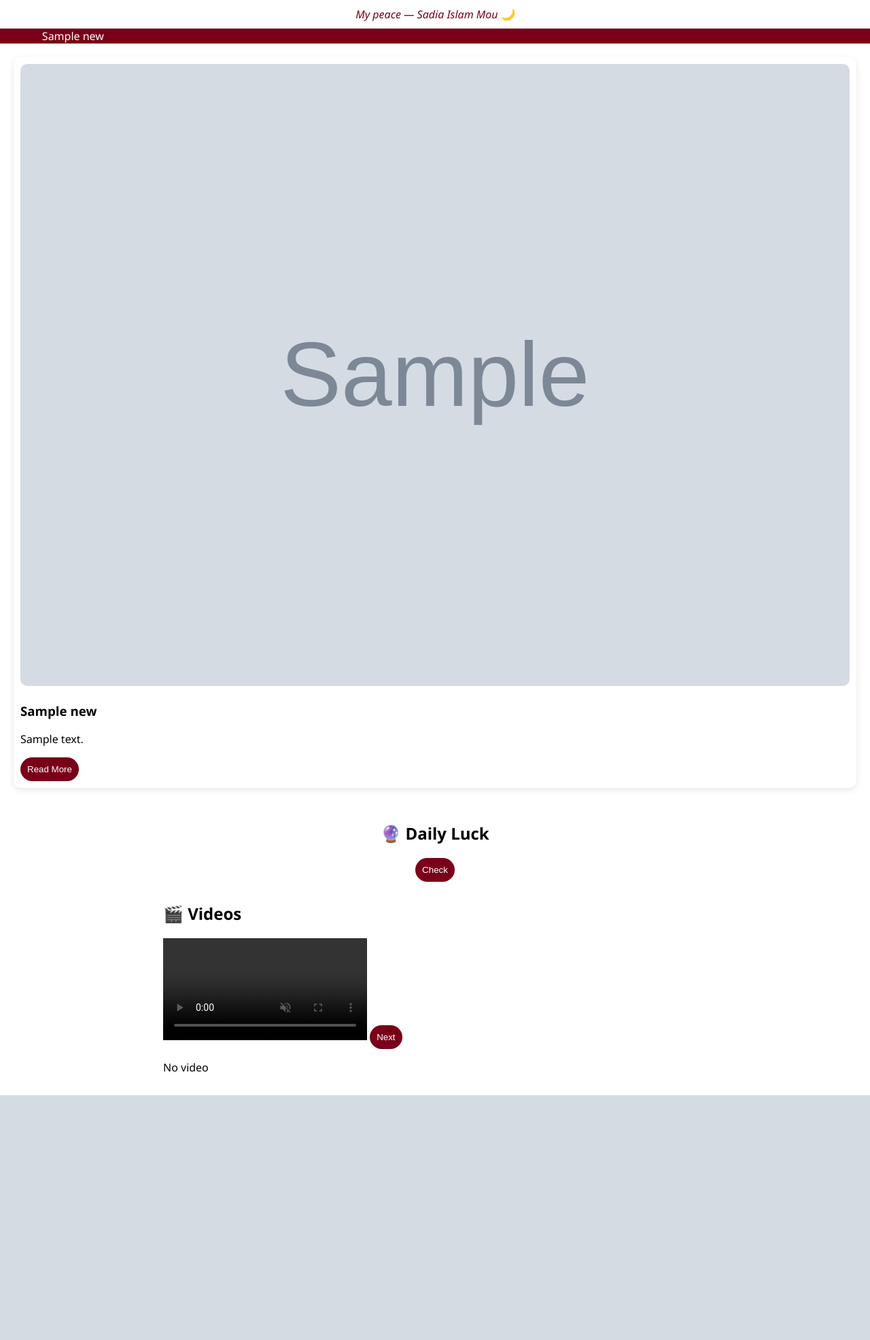
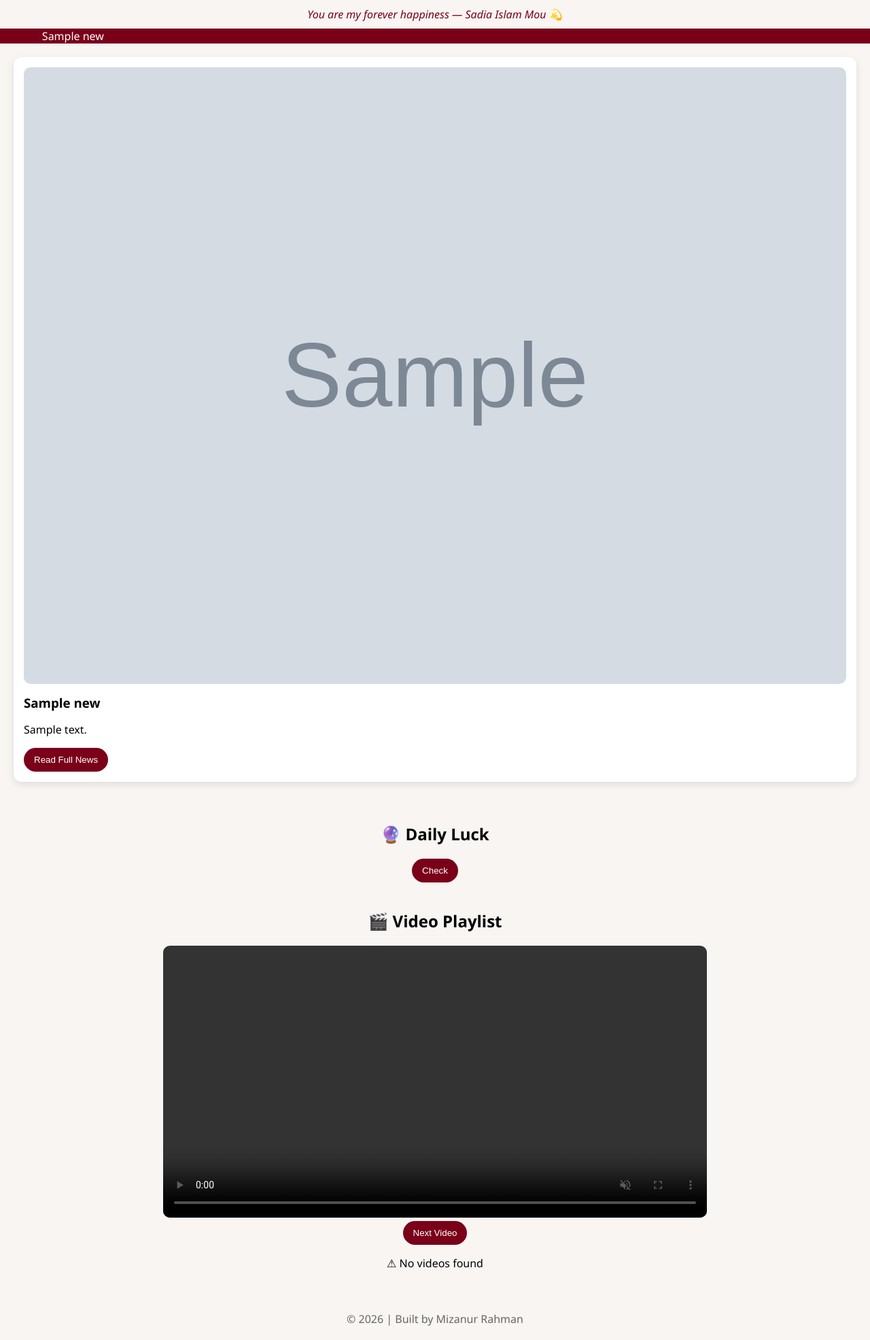
Before and after one commit to mizan918/news-ready-app, a Flask app: template news_ready_app/templates/index.html in a window 1280 px wide. Shown: the part 126-2097 px from the top of the page at 68% size. Before the commit the page ends 1737 px from the top, so only its background shows below. Run offline with Flask 3, Linux system fonts and the light colour scheme; the template is opened without the code that fills it: most values are stand-ins (such as "Sample title", 1, 10 or a date in 2020); grey boxes marked "Sample" are stand-in pictures.

Commit message:
Update index.html

```diff
--- a/news_ready_app/templates/index.html
+++ b/news_ready_app/templates/index.html
@@ -5,81 +5,111 @@
 <meta name="viewport" content="width=device-width, initial-scale=1">
 
 <style>
-body { margin:0; font-family:'Segoe UI'; }
+
+body {
+    margin: 0;
+    font-family: 'Segoe UI';
+    background: #f8f5f2;
+}
 
 /* HEADER */
 header {
-    background:#7a0019;
-    color:white;
-    text-align:center;
-    padding:20px;
+    background: #7a0019;
+    color: white;
+    text-align: center;
+    padding: 20px;
 }
 
 /* LOVE */
 .love-line {
-    text-align:center;
-    color:#7a0019;
-    font-style:italic;
-    margin:10px;
+    text-align: center;
+    padding: 10px;
+    font-style: italic;
+    color: #7a0019;
 }
 
 /* TICKER */
 .ticker {
-    display:flex;
-    background:#7a0019;
-    color:white;
-    overflow:hidden;
+    display: flex;
+    background: #7a0019;
+    color: white;
+    overflow: hidden;
 }
 .ticker-move {
-    white-space:nowrap;
-    animation:ticker 25s linear infinite;
+    white-space: nowrap;
+    animation: ticker 25s linear infinite;
 }
-.ticker-move:hover { animation-play-state: paused; }
-.ticker-move span { margin-right:40px; }
+.ticker-move:hover {
+    animation-play-state: paused;
+}
+.ticker-move span {
+    margin-right: 40px;
+}
 
 @keyframes ticker {
-    from{transform:translateX(100%)}
-    to{transform:translateX(-100%)}
+    from { transform: translateX(100%); }
+    to { transform: translateX(-100%); }
 }
 
-/* GRID */
+/* NEWS GRID */
 .container {
-    display:grid;
-    grid-template-columns:repeat(auto-fit,minmax(250px,1fr));
-    gap:15px;
-    padding:20px;
+    display: grid;
+    grid-template-columns: repeat(auto-fit, minmax(300px, 1fr));
+    gap: 20px;
+    padding: 20px;
 }
 
-/* CARD */
 .card {
-    background:white;
-    padding:10px;
-    border-radius:10px;
-    box-shadow:0 3px 10px rgba(0,0,0,0.1);
+    background: white;
+    border-radius: 12px;
+    padding: 15px;
+    box-shadow: 0 4px 12px rgba(0,0,0,0.1);
 }
-.card img { width:100%; border-radius:10px; }
+
+.card img {
+    width: 100%;
+    border-radius: 10px;
+}
+
+.card h3 {
+    margin: 10px 0;
+}
+
+/* BUTTON */
+button {
+    padding: 10px 15px;
+    background: #7a0019;
+    color: white;
+    border: none;
+    border-radius: 20px;
+    cursor: pointer;
+}
 
 /* LUCK */
 .luck-box {
-    text-align:center;
-    margin:30px;
+    text-align: center;
+    margin: 40px;
 }
 
 /* VIDEO */
 .video-box {
-    max-width:800px;
-    margin:30px auto;
+    max-width: 800px;
+    margin: 40px auto;
+    text-align: center;
 }
 
-/* BUTTON */
-button {
-    padding:10px;
-    background:#7a0019;
-    color:white;
-    border:none;
-    border-radius:20px;
-    cursor:pointer;
+video {
+    width: 100%;
+    border-radius: 10px;
 }
+
+/* FOOTER */
+footer {
+    text-align: center;
+    padding: 20px;
+    color: #666;
+}
+
 </style>
 </head>
 
@@ -96,21 +126,21 @@ button {
 <div class="ticker">
     <div class="ticker-move">
         {% for n in news %}
-<span>{{n.title}}</span>
+            <span>{{ n.title }}</span>
         {% endfor %}
     </div>
 </div>
 
-<!-- API NEWS -->
+<!-- NEWS -->
 <div class="container">
 {% for n in news %}
     <div class="card">
         {% if n.image %}
-    <img src="{{n.image}}">
+        <img src="{{ n.image }}">
         {% endif %}
-    <h3>{{n.title}}</h3>
-    <p>{{n.desc}}</p>
-    <button onclick="window.open('{{n.link}}','_blank')">Read More</button>
+        <h3>{{ n.title }}</h3>
+        <p>{{ n.desc }}</p>
+        <button onclick="window.open('{{ n.link }}','_blank')">Read Full News</button>
     </div>
 {% endfor %}
 </div>
@@ -124,51 +154,58 @@ button {
 
 <!-- VIDEO -->
 <div class="video-box">
-<h2>🎬 Videos</h2>
+    <h2>🎬 Video Playlist</h2>
     <video id="video-player" controls autoplay muted></video>
-<button onclick="nextVideo()">Next</button>
+    <button onclick="nextVideo()">Next Video</button>
     <p id="no-video-msg"></p>
 </div>
+
+<footer>
+    © 2026 | Built by Mizanur Rahman
+</footer>
 
 <script>
 
 /* LOVE */
-const loveTexts=[
+const loveTexts = [
 "In a world full of noise, you are my calm — Sadia Islam Mou ❤️",
-"My forever — Sadia Islam Mou 💖",
-"My peace — Sadia Islam Mou 🌙"
+"You are my peace and strength — Sadia Islam Mou 💖",
+"My heart always finds you — Sadia Islam Mou 🌙",
+"You are my forever happiness — Sadia Islam Mou 💫"
 ];
+
 document.getElementById("love-text").innerText =
-loveTexts[Math.floor(Math.random()*loveTexts.length)];
+loveTexts[Math.floor(Math.random() * loveTexts.length)];
 
 /* LUCK */
-const luckAnswers=[
-"A big opportunity is coming",
-"Today is your lucky day",
-"Success ahead",
-"Surprise coming",
-"Trust your decision"
+const luckAnswers = [
+"A big opportunity is coming.",
+"Today is your lucky day.",
+"Success is near.",
+"A surprise awaits you.",
+"Trust your decision."
 ];
-function generateLuck(){
+
+function generateLuck() {
     document.getElementById("luck-text").innerText =
-luckAnswers[Math.floor(Math.random()*luckAnswers.length)];
+    luckAnswers[Math.floor(Math.random() * luckAnswers.length)];
 }
 
 /* VIDEO */
 const videos = {{ videos | default([]) | tojson | safe }};
-let i=0;
+let i = 0;
 
-function play(){
-    if(videos.length===0){
-        document.getElementById("no-video-msg").innerText="No video";
+function play() {
+    if (videos.length === 0) {
+        document.getElementById("no-video-msg").innerText = "⚠ No videos found";
         return;
     }
-    document.getElementById("video-player").src=videos[i];
+    document.getElementById("video-player").src = videos[i];
 }
 
-function nextVideo(){
+function nextVideo() {
     i++;
-    if(i>=videos.length) i=0;
+    if (i >= videos.length) i = 0;
     play();
 }
 
```
Lines whose indentation alone changed are shown as unchanged.
